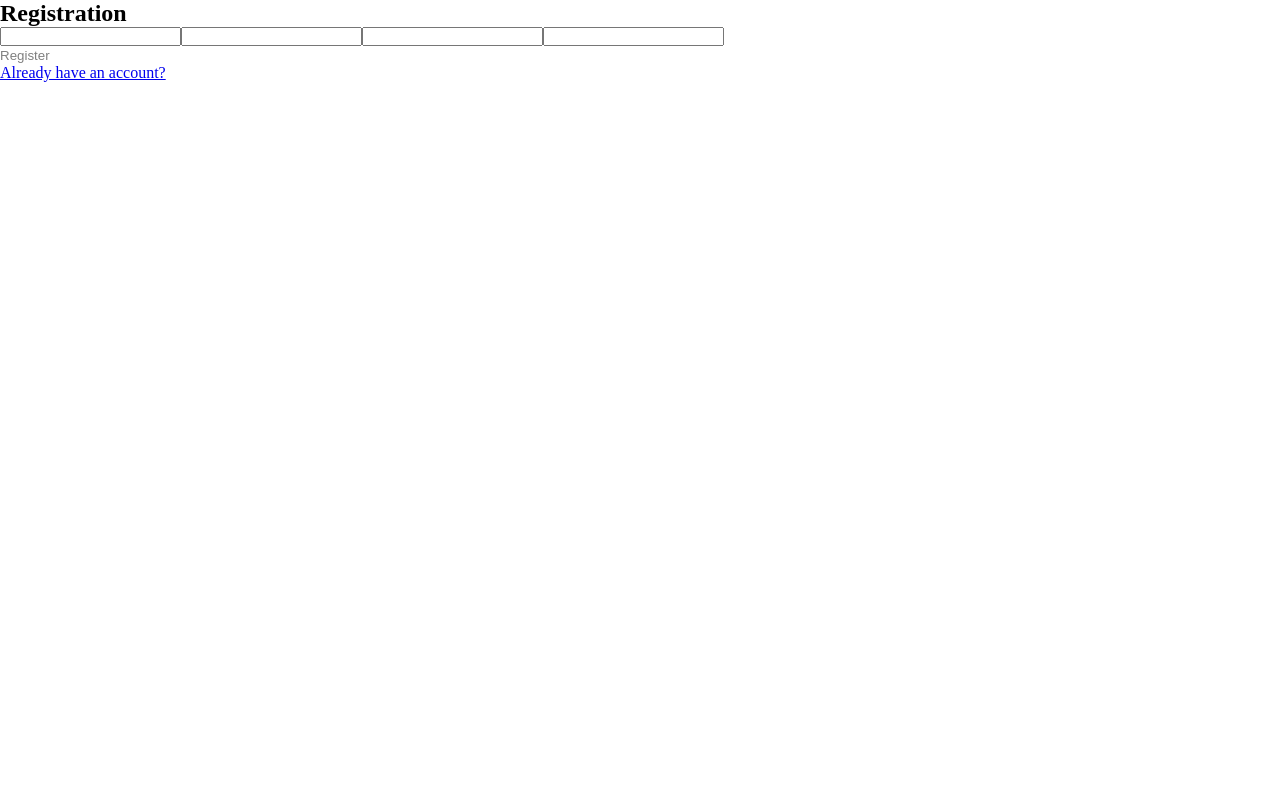
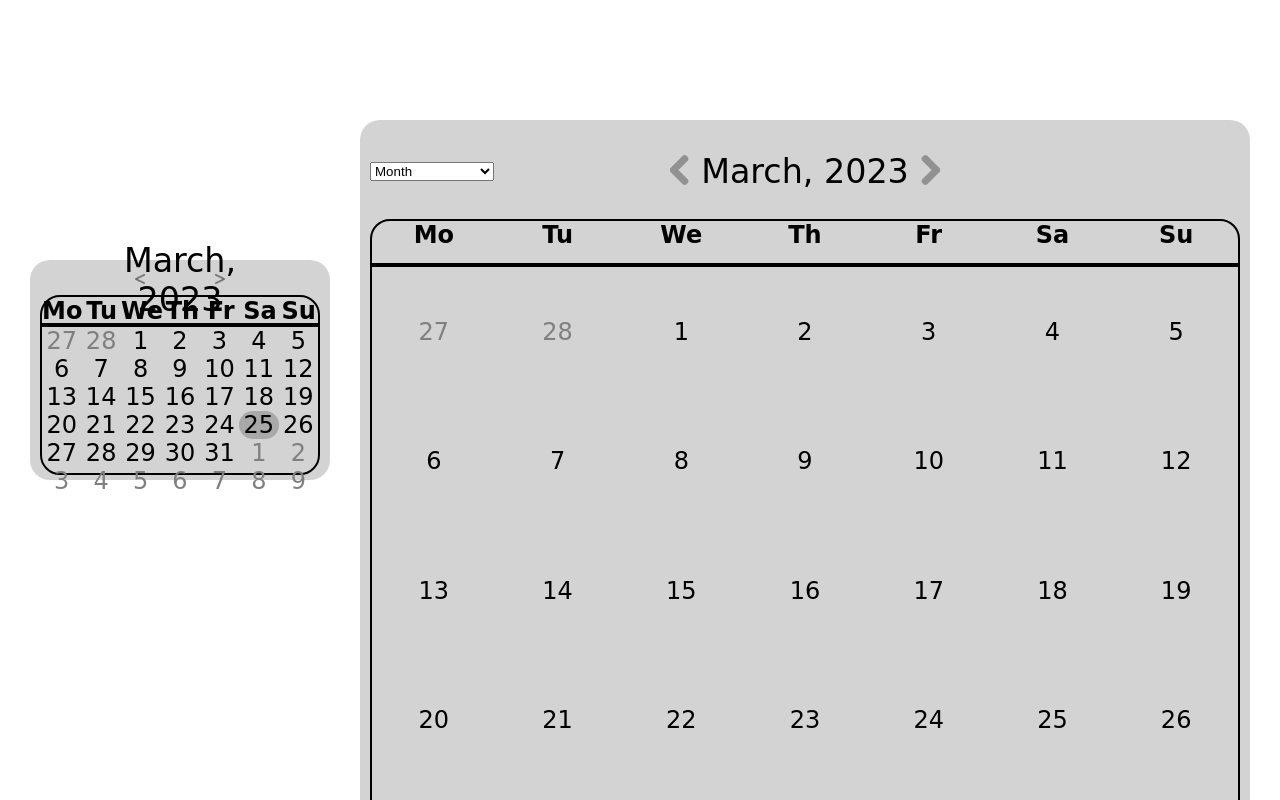
Before and after one commit to Katsu837/TRPP_PROJECT, a React (Create React App) app: page /reg in a window 1280 px wide. Shown: the top 800 px of the page. Built offline with nearby package versions, Linux system fonts and the light colour scheme.

Commit message:
add Readme

```diff
--- a/src/App.js
+++ b/src/App.js
@@ -4,15 +4,20 @@ import RegistrationEntry from "./components/RegistrationEntry";
 import { BrowserRouter, Route, Routes } from "react-router-dom";
 import Entry from "./components/registrationEntryComponents/Entry";
 import Registration from "./components/registrationEntryComponents/Registration";
+import BigCalendar from "./components/BigCalendar";
 
 function App() {
   return (
-    <BrowserRouter className="App">
-      <Routes>
-        <Route path="/" element={<Entry/>}></Route>
-        <Route path="/reg" element={<Registration/>}></Route>
-      </Routes>
-    </BrowserRouter>
+    // <BrowserRouter className="App">
+    //   <Routes>
+    //     <Route path="/" element={<Entry/>}></Route>
+    //     <Route path="/reg" element={<Registration/>}></Route>
+    //   </Routes>
+    // </BrowserRouter>
+      <div className="App">
+        <SmallCalendar/>
+        <BigCalendar/>
+      </div>
   );
 }
 
--- a/src/styles/BigCalendar.css
+++ b/src/styles/BigCalendar.css
@@ -19,7 +19,7 @@
 .selectFormat {
     grid-column: 1/2;
 }
-select {
+.select {
     font-size: 18pt;
     width: 100%;
     height: 70%;
@@ -29,7 +29,7 @@ select {
     -moz-appearance: none;
     appearance: none;
     border-radius: 20px;
-    background: url("../image/iconDown.png") 96% / 15% no-repeat #eee;
+    background: url("../components/image/iconDown.png") 96% / 15% no-repeat #eee;
 }
 .previous
 {
```
Also changed, not shown: img_1.png (added), 1 other file (tests, documents, lock files or other folders).
